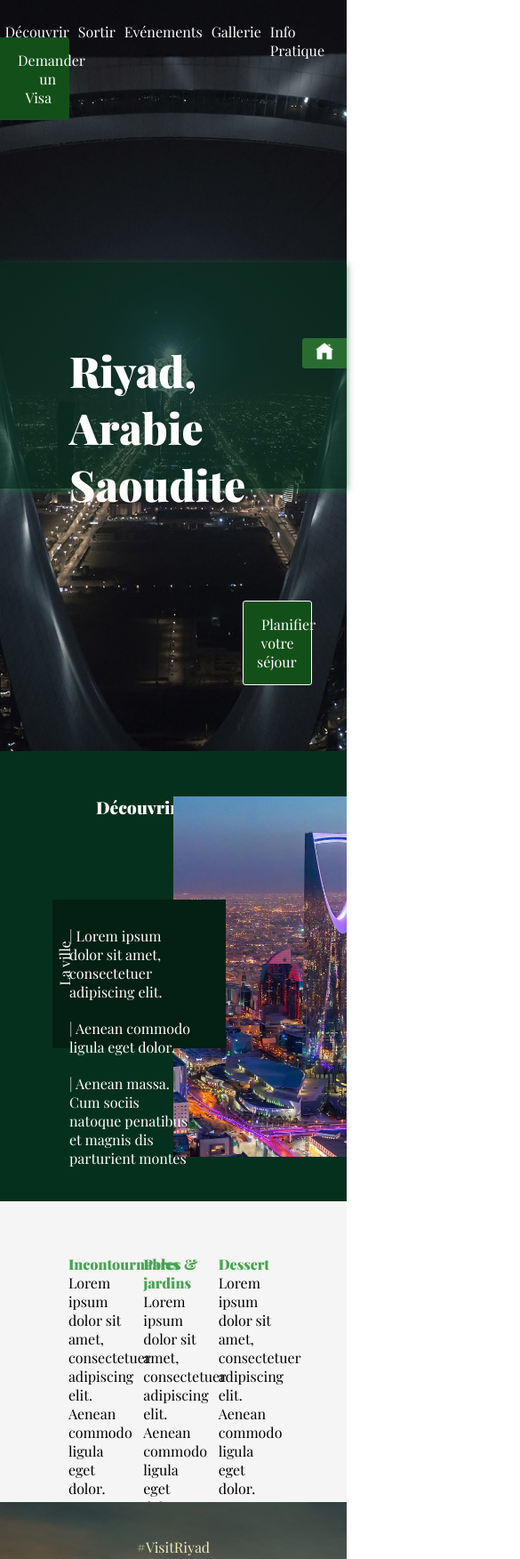
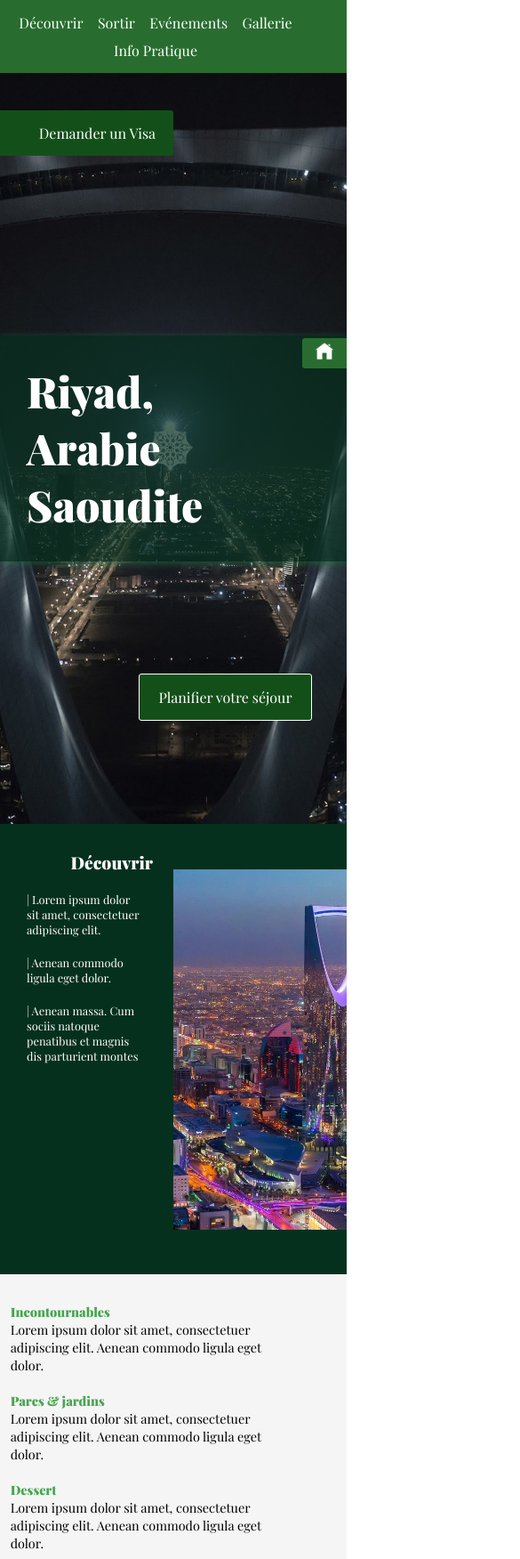
Before and after one commit to Watch-Me-Fly/Portfolio, a plain HTML site: page Riyadh/index.html in a window 390 px wide. Shown: the top 1752 px of the page at 89% size, 585 px wide, since content can reach past the window. Drawn offline with nearby package versions, Linux system fonts and the light colour scheme; a web font is replaced by a local one.

Commit message:
updated responsiveness of touristic website

```diff
--- a/Riyadh/index.html
+++ b/Riyadh/index.html
@@ -1,5 +1,6 @@
 <!DOCTYPE html>
 <html lang="en">
+
 <head>
     <meta charset="UTF-8">
     <meta name="viewport" content="width=device-width, initial-scale=1.0">
@@ -8,12 +9,14 @@
     <link rel="icon" type="image/x-icon" href="icons/favicon.png">
     <link rel="preconnect" href="https://fonts.googleapis.com">
     <link rel="preconnect" href="https://fonts.gstatic.com" crossorigin>
-        <link href="https://fonts.googleapis.com/css2?family=Playfair+Display:ital,wght@0,400;0,900;1,400&display=swap" rel="stylesheet">
+    <link href="https://fonts.googleapis.com/css2?family=Playfair+Display:ital,wght@0,400;0,900;1,400&display=swap"
+        rel="stylesheet">
 
     <script src="script.js" defer></script>
 
     <title>Welcome to Riyadh</title>
 </head>
+
 <body>
     <div id="stickySideMenu">
         <div>
@@ -23,26 +26,6 @@
         </div>
     </div>
     <!-- page 1 -->
-        <div id="headerDiv">
-            <header class="bgimg">
-                <div id="midLineHeader">
-                    <h1>
-                        Riyad, <br/>
-                        Arabie Saoudite
-                    </h1>
-                </div>
-                <div id="sejour">
-                    <div>
-                        <a href="">
-                            Planifier votre séjour
-                        </a>
-                        </div>
-                </div>
-                <div id="visa">
-                    <a href="">Demander un Visa</a>
-                    </div>
-            </header>
-        </div>
     <div id="navDiv">
         <nav>
             <a href="#p2">Découvrir</a>
@@ -58,6 +41,26 @@
             <a href="#gallerie">Gallerie</a>
             <a href="#infopratique">Info Pratique</a>
         </nav>
+    </div>
+    <div id="headerDiv">
+        <header class="bgimg">
+            <div id="midLineHeader">
+                <h1>
+                    Riyad, <br />
+                    Arabie Saoudite
+                </h1>
+            </div>
+            <div id="sejour">
+                <div>
+                    <a href="">
+                        Planifier votre séjour
+                    </a>
+                </div>
+            </div>
+            <div id="visa">
+                <a href="">Demander un Visa</a>
+            </div>
+        </header>
     </div>
     <main>
         <!-- page 2 -->
@@ -88,7 +91,7 @@
                 </div>
             </div>
         </div> <!-- end of p2-->
-            <!-- page 3 -->
+        <!-- page 3 / sortir-->
         <div id="p3" class=".bgimg">
             <h3>#VisitRiyad</h3>
             <h2>Sortir</h2>
@@ -115,9 +118,9 @@
                     </div>
                 </div>
                 <div id="colRight">
-                        <img src="icons/icons8-adventure-50.png" alt="Aventure"><br/>
-                        <img src="icons/icons8-family-48.png" alt="En famille"><br/>
-                        <img src="icons/icons8-ruins-48.png" alt="Culture"><br/>
+                    <img src="icons/icons8-adventure-50.png" alt="Aventure"><br />
+                    <img src="icons/icons8-family-48.png" alt="En famille"><br />
+                    <img src="icons/icons8-ruins-48.png" alt="Culture"><br />
                     <img src="icons/icons8-festival-50.png" alt="Riyadh Season">
                 </div>
             </div>
@@ -132,7 +135,11 @@
         <!-- About box -->
         <div id="about">
             <h2>Au croisement du passé et de l'avenir de l'Arabie saoudite</h2>
-                <p>Le mariage du médiéval et du moderne à Riyad crée une union culturelle séduisante, qui permet de remonter aux origines de l'Arabie saoudite et de visualiser son avenir audacieux. L'histoire fascinante et séculaire de la ville se retrouve dans ses souks pittoresques, ses musées captivants et son architecture ancienne. Mais c'est aussi une métropole moderne, avec des gratte-ciel étincelants et une scène artistique contemporaine en plein essor.</p>
+            <p>Le mariage du médiéval et du moderne à Riyad crée une union culturelle séduisante, qui permet de remonter
+                aux origines de l'Arabie saoudite et de visualiser son avenir audacieux. L'histoire fascinante et
+                séculaire de la ville se retrouve dans ses souks pittoresques, ses musées captivants et son architecture
+                ancienne. Mais c'est aussi une métropole moderne, avec des gratte-ciel étincelants et une scène
+                artistique contemporaine en plein essor.</p>
             <div>
                 <a href="">Le luxe redéfini</a>
                 <a href="">Retracer l'histoire</a>
@@ -148,7 +155,7 @@
             <div id="p4container1">
                 <div>| Bientôt de nouveaux événements |</div>
                 <p>on vous attend !</p>
-                    <div id="last"><b>Dernier concert :</b><br/>Enrique Iglesias</div>
+                <div id="last"><b>Dernier concert :</b><br />Enrique Iglesias</div>
             </div>
             <div id="p4container2"><a href="">apply</a></div>
         </div> <!-- end of page 4-->
@@ -168,16 +175,21 @@
             <div id="infopratique">
                 <h2>Info Pratique</h2>
                 <div class="col">
-                        <p>Tout ce que vous avez besoin de savoir pour votre séjour en Arabie Saoudite : modes de transport, devise, climat et culture.</p>
+                    <p>Tout ce que vous avez besoin de savoir pour votre séjour en Arabie Saoudite : modes de transport,
+                        devise, climat et culture.</p>
                     <a href="#" id="button">En savoir plus</a>
                 </div>
                 <div class="col">
                     <div>
                         <h5>| Suivez-nous</h5>
-                            <a href=""><img src="icons/icons8-facebook-30.png" alt="facebook" title="facebook" class="socialmedia"></a>
-                            <a href=""><img src="icons/icons8-instagram-50.png" alt="instagram" title="instagram" class="socialmedia"></a>
-                            <a href=""><img src="icons/icons8-twitter-48.png" alt="twitter" title="twitter" class="socialmedia"></a>
-                            <a href=""><img src="icons/icons8-youtube-30.png" alt="youtube" title="youtube" class="socialmedia"></a>
+                        <a href=""><img src="icons/icons8-facebook-30.png" alt="facebook" title="facebook"
+                                class="socialmedia"></a>
+                        <a href=""><img src="icons/icons8-instagram-50.png" alt="instagram" title="instagram"
+                                class="socialmedia"></a>
+                        <a href=""><img src="icons/icons8-twitter-48.png" alt="twitter" title="twitter"
+                                class="socialmedia"></a>
+                        <a href=""><img src="icons/icons8-youtube-30.png" alt="youtube" title="youtube"
+                                class="socialmedia"></a>
                     </div>
                     <div>
                         <h5>| Visiter notre Site</h5>
@@ -186,13 +198,16 @@
                 </div>
             </div>
 
-            </div> <!--end of page 5-->
+        </div>
+        <!--end of page 5-->
     </main>
     <footer>
         <div id="footer">
             <div id="aboutFooter">
                 <h4>à propos</h4>
-                    <p>Lorem ipsum dolor sit amet, consectetuer adipiscing elit. Aenean commodo ligula eget dolor. Aenean massa. Cum sociis natoque penatibus et magnis dis parturient montes, nascetur ridiculus mus. Donec quam felis, ultricies nec, pellentesque eu, pretium quis, sem. Nulla consequat massa quis enim.</p>
+                <p>Lorem ipsum dolor sit amet, consectetuer adipiscing elit. Aenean commodo ligula eget dolor. Aenean
+                    massa. Cum sociis natoque penatibus et magnis dis parturient montes, nascetur ridiculus mus. Donec
+                    quam felis, ultricies nec, pellentesque eu, pretium quis, sem. Nulla consequat massa quis enim.</p>
             </div>
             <div class="footerCol">
                 <h4>Visites et activités</h4>
@@ -227,4 +242,5 @@
         </div>
     </footer>
 </body>
+
 </html>
--- a/Riyadh/stylesheet.css
+++ b/Riyadh/stylesheet.css
@@ -2,14 +2,17 @@
     font-family: 'Playfair Display', serif;
     box-sizing: border-box;
     font-size: 1.07em;
-    margin:0;
+    margin: 0;
     padding: 0;
 }
-a:link, a:visited {
+
+a:link,
+a:visited {
     color: white;
     text-decoration: none;
     padding: 5px;
 }
+
 /* header */
 #stickySideMenu {
     position: sticky;
@@ -23,9 +26,11 @@ a:link, a:visited {
     width: 50px;
     z-index: 10;
 }
+
 #stickySideMenu img {
     width: 50%;
 }
+
 header {
     position: relative;
     background: url('images/jumbotron.jpg');
@@ -34,6 +39,7 @@ header {
     height: 100vh;
     color: white;
 }
+
 #midLineHeader {
     background-color: rgba(6, 48, 30, 0.7);
     box-shadow: rgba(30, 110, 67, 0.7) 0px 2px 8px 0px;
@@ -42,12 +48,14 @@ header {
     position: absolute;
     top: 35%;
 }
+
 h1 {
     position: absolute;
     top: 35%;
     left: 20%;
     font-size: 3em;
 }
+
 #sejour {
     border: 1px solid white;
     border-radius: 3px;
@@ -55,18 +63,22 @@ h1 {
     right: 10%;
     text-align: center;
 }
+
 #visa {
     border-radius: 0 3px 3px 0;
     text-align: right;
     top: 5%;
     left: 0;
 }
-#visa, #sejour {
+
+#visa,
+#sejour {
     background-color: #135019;
     width: 20%;
     padding: 15px;
     position: absolute;
 }
+
 /* navigation bar */
 #navDiv {
     position: absolute;
@@ -74,21 +86,27 @@ h1 {
     right: 10px;
     color: white;
     padding: 10px;
+    z-index: 2;
 }
+
 nav {
     display: flex;
-    flex-flow: row nowrap;
+    flex-flow: row wrap;
 }
+
 nav a {
     transition: all 0.3s;
 }
+
 nav a:hover {
     font-size: 1.2em;
-    color:#46a550;
+    color: #46a550;
 }
+
 #dropDown {
     display: flex;
 }
+
 #dropdownnav-content {
     display: none;
     position: absolute;
@@ -101,33 +119,41 @@ nav a:hover {
     padding: 5px;
     z-index: 1;
 }
+
 #dropdownnav-content li {
     padding: 10px;
     list-style: none;
 }
+
 #dropdownnav-content a:hover {
     transition: all 0.2s;
     font-size: 1em;
-    color:#b6a209;
+    color: #b6a209;
 }
+
 #dropDown:hover #dropdownnav-content {
     display: block;
 }
+
 /* page 2 */
 #p2top {
     position: relative;
     background-color: #06301e;
     height: 60vh;
     color: white;
-    padding: 50px;
+    padding: 30px;
 }
+
 #p2btm {
-    background-color: #F5F5F5;
-    height: 40vh;
     display: flex;
     justify-content: space-evenly;
-    padding: 60px;
+    align-items: center;
+    padding: 3%;
+    height: 40vh;
+    background-color: #F5F5F5;
 }
+
+
 #sidebgimage {
     position: absolute;
     top: 10%;
@@ -136,6 +162,7 @@ nav a:hover {
     width: 50%;
     height: 80%;
 }
+
 #p2deco {
     position: absolute;
     top: 33%;
@@ -144,10 +171,12 @@ nav a:hover {
     width: 50%;
     height: 33%;
 }
+
 #decouvrir {
-    margin-left: 20%;
+    margin-left: 15%;
     font-size: 1.2em;
 }
+
 #verticalh2 {
     position: absolute;
     left: 12%;
@@ -155,6 +184,7 @@ nav a:hover {
     font-weight: 100;
     transform: rotate(-90deg);
 }
+
 #p2top ul {
     list-style: none;
     position: absolute;
@@ -162,15 +192,19 @@ nav a:hover {
     left: 20%;
     width: 35%;
 }
+
 #p2top li {
     margin-top: 20px;
 }
+
 #p2btm div {
     width: 25%;
 }
+
 #p2btm h4 {
-    color:#46a550;
+    color: #46a550;
 }
+
 /* page 3 */
 #p3 {
     position: relative;
@@ -179,16 +213,23 @@ nav a:hover {
     padding: 40px;
     text-align: center;
 }
-#p3 h2, #p3 h3, #p3 h4{
+
+#p3 h2,
+#p3 h3,
+#p3 h4 {
     color: rgb(242, 235, 185);
 }
+
 #p3 h2 {
     font-size: 1.5em;
 }
+
 #p3 h3 {
     font-weight: 100;
-    margin-bottom: 20px;;
+    margin-bottom: 20px;
+    ;
 }
+
 #h2sortir {
     position: absolute;
     right: 0;
@@ -198,6 +239,7 @@ nav a:hover {
     border: 1px solid #041f13;
     width: 75%;
 }
+
 #decop3 {
     position: absolute;
     right: 0;
@@ -206,6 +248,7 @@ nav a:hover {
     width: 65%;
     background-color: rgba(6, 48, 30, 0.7);
 }
+
 #deco2p3 {
     position: absolute;
     top: 40%;
@@ -214,6 +257,7 @@ nav a:hover {
     width: 30px;
     background-color: rgba(70, 165, 80, 0.5);
 }
+
 #columns {
     font-size: smaller;
     display: flex;
@@ -221,28 +265,35 @@ nav a:hover {
     margin: 120px auto 10px auto;
     justify-content: space-evenly;
 }
-#colLeft, #colRight {
+
+#colLeft,
+#colRight {
     text-align: left;
     z-index: 1;
 }
+
 #colLeft div {
     margin-bottom: 10px;
 }
+
 #colRight img {
     width: 40px;
     margin-bottom: 30px;
 }
+
 #bottomBoxP3 {
     width: 80%;
     margin: 10px auto;
     padding: 10px;
     border: 1px solid #fff;
-    color:#fff;
+    color: #fff;
     text-align: left;
 }
+
 #bottomBoxP3 li {
     margin-left: 20%;
 }
+
 /* about */
 #about {
     padding: 40px;
@@ -250,26 +301,31 @@ nav a:hover {
     text-align: center;
     color: white;
 }
+
 #about h2 {
     color: #7c7753;
     font-size: 1.5em
 }
+
 #about p {
     margin: 20px auto;
     width: 60%;
 }
+
 #about a {
-    color:rgb(242, 235, 185);
+    color: rgb(242, 235, 185);
     font-weight: 300;
     font-style: italic;
     margin: 10px;
 }
+
 /* page 4 */
 #p4 {
     background: url('images/2.jpg');
     height: 100vh;
     padding: 30px;
 }
+
 #p4 h2 {
     text-align: right;
     color: white;
@@ -279,28 +335,34 @@ nav a:hover {
     padding: 15px;
     border-radius: 5px;
 }
-#p4container1, #p4container2 {
+
+#p4container1,
+#p4container2 {
     background-color: #135019;
     box-shadow: #135019 0px 3px 8px;
     border-radius: 5px;
     color: white;
     padding: 20px;
 }
+
 #p4container1 {
     position: relative;
     width: 25%;
     height: 50%;
     margin: 50px 50px 50px 60%;
 }
+
 #last {
     position: absolute;
     bottom: 20px;
     right: 20px;
 }
+
 #p4container2 {
     width: 20%;
     margin-left: 65%;
 }
+
 /* page 5 */
 #p5 {
     position: relative;
@@ -310,6 +372,7 @@ nav a:hover {
     padding: 30px 0;
     text-align: center;
 }
+
 #bgStrike {
     z-index: 1;
     position: absolute;
@@ -319,6 +382,7 @@ nav a:hover {
     width: 20%;
     height: 100%;
 }
+
 #slideshow {
     width: 50%;
     height: 50%;
@@ -326,22 +390,26 @@ nav a:hover {
     position: relative;
     z-index: 5;
 }
+
 #content {
     position: relative;
-	margin: 0 auto;
+    margin: 0 auto;
     padding: 10px;
-	height: 100%;
-	overflow: hidden;
+    height: 100%;
+    overflow: hidden;
     border-radius: 20px;
     background-color: #041f13;
 }
+
 #slideshow img {
     height: 100%;
     width: 100%;
     object-fit: cover;
     border-radius: 20px;
-    box-shadow: rgba(70, 165, 80, 0.3) 0px 1px 2px 0px, rgba(70, 165, 80, 0.3) 0px 2px 6px 2px;
+    box-shadow: rgba(70, 165, 80, 0.3) 0px 1px 2px 0px,
+        rgba(70, 165, 80, 0.3) 0px 2px 6px 2px;
 }
+
 #links {
     position: absolute;
     bottom: 0px;
@@ -351,13 +419,17 @@ nav a:hover {
     display: flex;
     flex-flow: row nowrap;
 }
+
 #previous {
     border-radius: 0 0 0 20px;
 }
+
 #next {
     border-radius: 0 0 20px 0;
 }
-#previous, #next {
+
+#previous,
+#next {
     display: block;
     width: 50%;
     padding: 10px;
@@ -365,25 +437,33 @@ nav a:hover {
     background-color: rgba(0, 0, 0, 0.8);
     color: white;
 }
-#previous:hover , #next:hover {
+
+#previous:hover,
+#next:hover {
     background-color: rgb(0, 0, 0);
-    color:rgb(242, 235, 185)
+    color: rgb(242, 235, 185)
 }
+
 .fadeinimg {
-	animation : fadein 1s;
-	width : 100%;
+    animation: fadein 1s;
+    width: 100%;
 }
+
 @keyframes fadein {
-	from {
-		opacity : 0;
-	} to {
-		opacity : 1;
-	}
+    from {
+        opacity: 0;
+    }
+
+    to {
+        opacity: 1;
+    }
 }
+
 #infopratique {
     position: relative;
     z-index: 2;
 }
+
 #infopratique .col {
     float: left;
     width: 35%;
@@ -391,6 +471,7 @@ nav a:hover {
     padding: 30px;
     text-align: justify;
 }
+
 #button {
     display: block;
     float: right;
@@ -398,94 +479,203 @@ nav a:hover {
     margin-top: 20px;
     padding: 10px;
     background-color: white;
-    color:#46a550;
+    color: #46a550;
     font-size: smaller;
     border: none;
     border-radius: 20px;
     width: 150px;
 }
-#button:hover, #p4container2:hover, #visa:hover, #sejour:hover {
+
+#button:hover,
+#p4container2:hover,
+#visa:hover,
+#sejour:hover {
     box-shadow: #286D2F 0px 2px 8px 0px;
-    color:rgba(182, 162, 9, 0.9);
+    color: rgba(182, 162, 9, 0.9);
 }
+
 .socialmedia {
     width: 30px;
     margin-bottom: 20px;
     transition: all 0.5s;
 }
+
 .socialmedia:hover {
     width: 35px;
 }
+
 #ourWebSite {
-    color:#46a550;
+    color: #46a550;
     transition: all 0.3s;
 }
+
 #ourWebSite:hover {
     font-size: 1.2em;
 }
+
+/* footer */
 footer {
     background-color: #041f13;
     color: white;
 }
+
 #footer {
     display: flex;
     flex-direction: row wrap;
     font-size: 0.9em;
     line-height: 2;
 }
+
 #footer h4 {
     color: #7c7753;
     margin-bottom: 10px;
 }
-#footer p, #footer li {
+
+#footer p,
+#footer li {
     font-size: 0.7em;
 }
+
 #aboutFooter {
     width: 40%;
     padding: 40px;
     text-align: justify;
 }
+
 .footerCol {
     padding: 40px;
     width: 20%;
 }
+
 #copyRights {
     background-color: black;
     padding: 10px;
     text-align: center;
 }
-.bgimg, #sidebgimage, #p3, #p4 {
+
+.bgimg,
+#sidebgimage,
+#p3,
+#p4 {
     background-size: cover;
     background-position: center;
 }
+
 @media (max-width: 1200px) {
     * {
         font-size: 1em;
     }
+
     #colRight img {
         width: 20px;
     }
+
     #deco2p3 {
         top: 35%;
     }
 }
+
 @media (max-width: 730px) {
     #sejour {
         top: 80%;
         right: 10%;
     }
+
     #aboutFooter {
         width: 100%;
-        padding: 40px;
+        padding: 0;
         text-align: justify;
     }
+
     #footer div.footerCol {
         padding: 10px;
         width: 30%;
     }
+
+    #footer {
+        display: block;
+        padding: 30px;
+    }
 }
+
 @media (max-width: 670px) {
+    #navDiv {
+        position: static;
+        width: 100%;
+        background-color: #286D2F;
+    }
+
+    nav {
+        justify-content: space-evenly;
+    }
+
+    nav a:hover {
+        font-size: 1em;
+    }
+
+    #p2btm {
+        display: block;
+    }
+
+    #p2btm div {
+        margin-top: 20px;
+        width: 80%;
+        font-size: 0.9em;
+        overflow: scroll;
+    }
+
+    #p4 h2 {
+        width: 100%;
+        margin-left: 0;
+    }
+
+    #p4container1 {
+        font-size: 0.9em;
+        padding: 10px;
+    }
+
+    #last {
+        position: relative;
+        bottom: -23px;
+        right: 3px;
+    }
+
+    #infopratique .col {
+        width: 100%;
+        margin-left: 0;
+        float: none;
+    }
+
     #footer div.footerCol {
         width: 100%;
     }
 }
+
+@media (max-width: 450px) {
+
+    #visa,
+    #sejour {
+        width: 50%;
+    }
+
+    h1 {
+        position: static;
+        padding: 30px;
+    }
+
+    #p2deco,
+    #verticalh2 {
+        display: none;
+    }
+
+    #p2top ul {
+        position: static;
+        font-size: 0.8em;
+        width: 40%;
+    }
+
+    .socialmedia {
+        width: 20px;
+    }
+
+}
```
Lines whose indentation alone changed are shown as unchanged.
